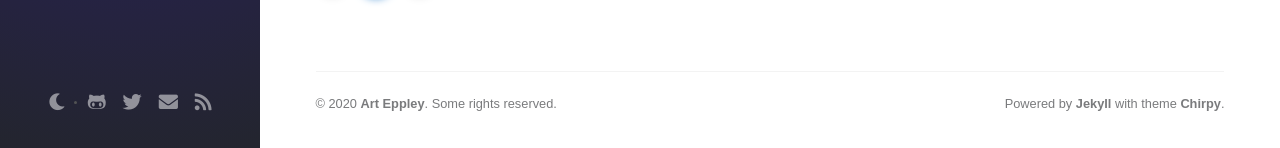
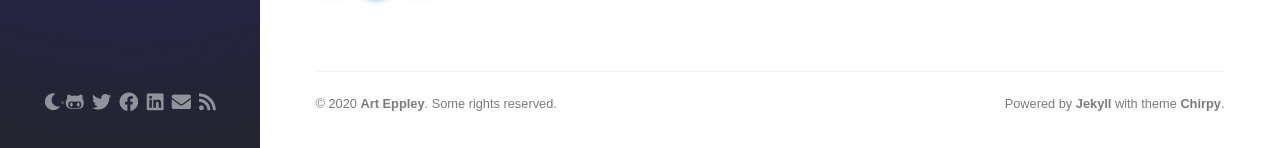
Before and after one commit to Pinnaclenetworking/pinnaclenetworking.github.io, a Jekyll site: the page built from index.html, in a window 1280 px wide and 990 px high. Shown: the part 839-987 px from the top of the window. Built offline with Jekyll 4.4.1, drawn with Linux system fonts in a browser that asks for light colours; nearby versions of some CDN libraries; some web fonts are replaced; the list of posts is cut into pages by our own code; comment, search, counter and statistics services are not loaded.

Commit message:
Update sidebar.html

```diff
--- a/_includes/sidebar.html
+++ b/_includes/sidebar.html
@@ -70,6 +70,12 @@
   <a href="https://twitter.com/{{ site.twitter.username }}" target="_blank">
     <i class="fab fa-twitter"></i>
   </a>
+  <a href="https://facebook.com/{{ site.twitter.username }}" target="_blank">
+    <i class="fab fa-facebook"></i>
+  </a>
+  <a href="https://linkedin.com/{{ site.twitter.username }}" target="_blank">
+    <i class="fab fa-linkedin"></i>
+  </a>
   {% assign email = site.social.email | split: '@' %}
   <a href="javascript:window.open('mailto:' + ['{{ email[0] }}','{{ email[1] }}'].join('@'))">
     <i class="fas fa-envelope"></i>
```
